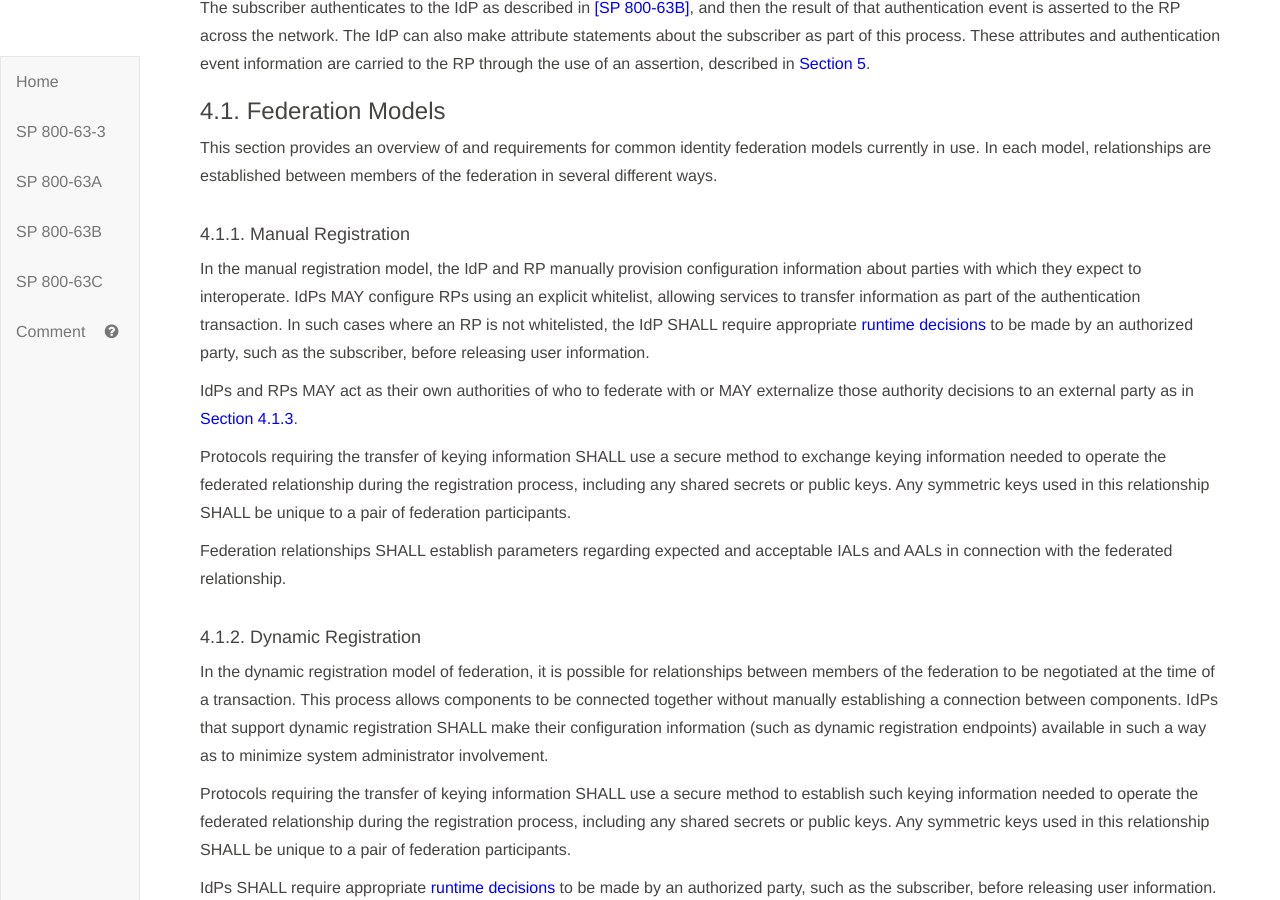
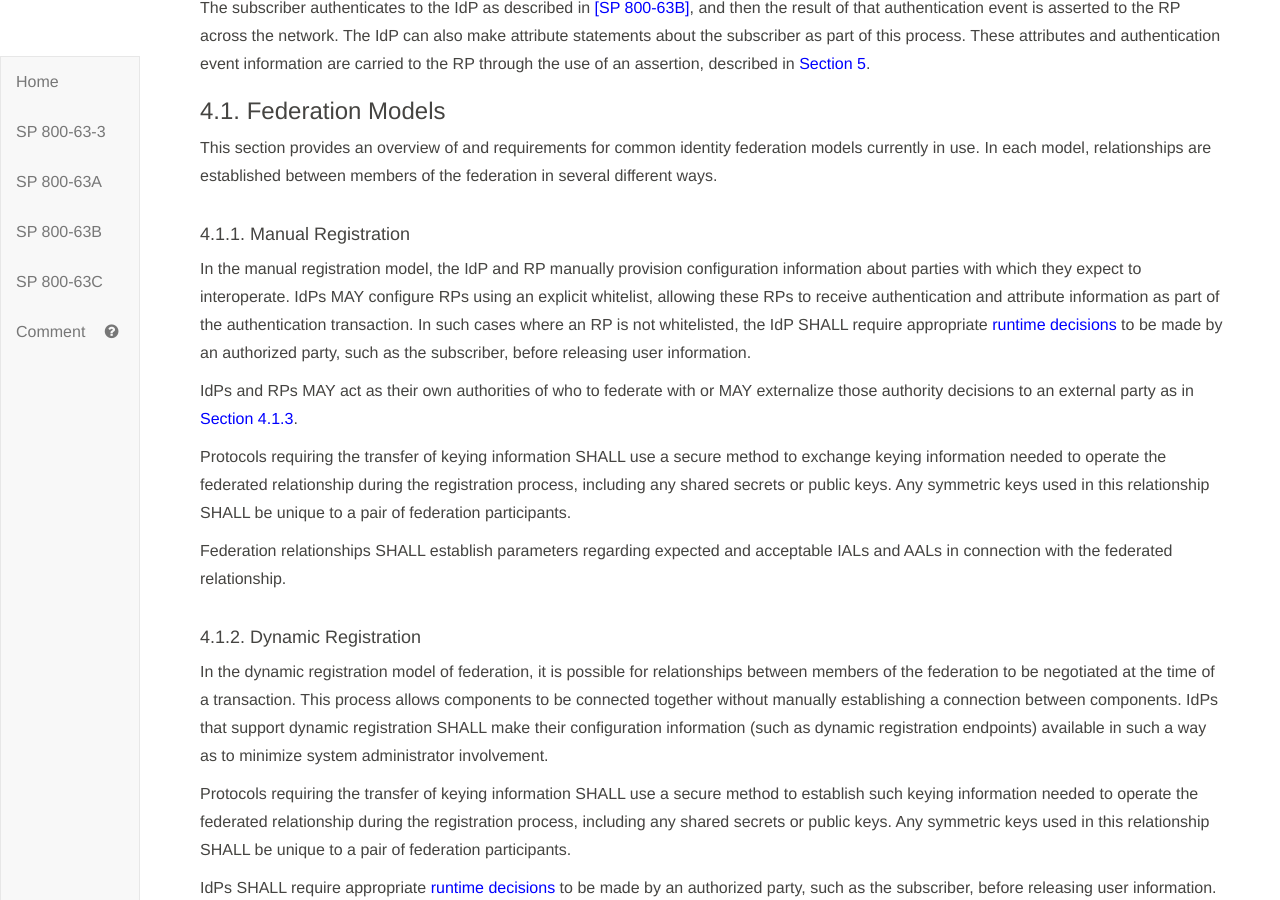
Before and after one commit to usnistgov/800-63-3, a Jekyll site: the page built from sp800-63c/sec4_federation.md, in a window 1280 px wide and 900 px high, scrolled down 400 px. Built offline with Jekyll 4.4.1, drawn with Linux system fonts in a browser that asks for light colours; our own code applies the rules of GitHub Pages for plain Markdown files.

Commit message:
change “services” to more specific language, closes #874

```diff
--- a/sp800-63c/sec4_federation.md
+++ b/sp800-63c/sec4_federation.md
@@ -27,7 +27,7 @@ This section provides an overview of and requirements for common identity federa
 
 #### <a name="manual-registration"></a> 4.1.1. Manual Registration
 
-In the manual registration model, the IdP and RP manually provision configuration information about parties with which they expect to interoperate. IdPs MAY configure RPs using an explicit whitelist, allowing services to transfer information as part of the authentication transaction. In such cases where an RP is not whitelisted, the IdP SHALL require appropriate [runtime decisions](#runtime-decisions) to be made by an authorized party, such as the subscriber, before releasing user information.
+In the manual registration model, the IdP and RP manually provision configuration information about parties with which they expect to interoperate. IdPs MAY configure RPs using an explicit whitelist, allowing these RPs to receive authentication and attribute information as part of the authentication transaction. In such cases where an RP is not whitelisted, the IdP SHALL require appropriate [runtime decisions](#runtime-decisions) to be made by an authorized party, such as the subscriber, before releasing user information.
 
 IdPs and RPs MAY act as their own authorities of who to federate with or MAY externalize those authority decisions to an external party as in [Section 4.1.3](#authorities).
 
```
